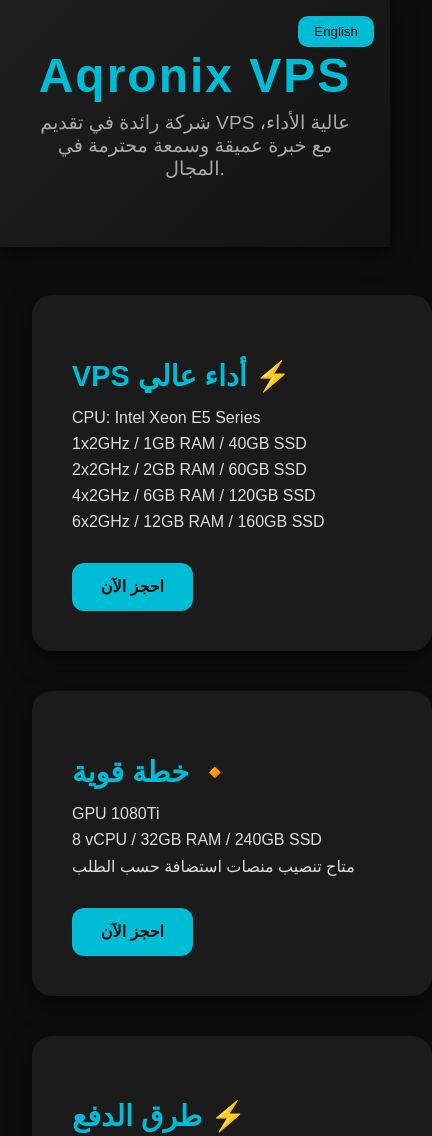
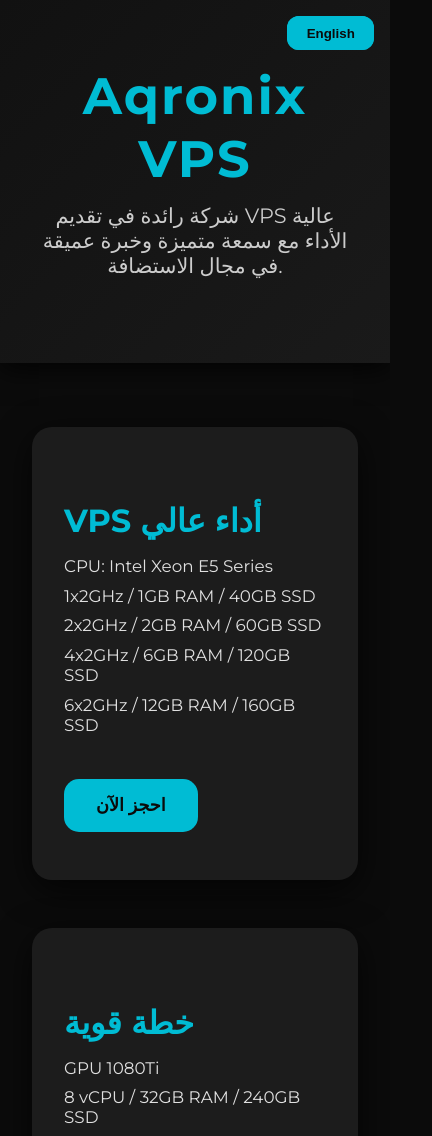
Before and after one commit to as6915/500M, a plain HTML site: page index.html in a window 390 px wide. Shown: the top 1136 px of the page, 432 px wide, since content can reach past the window. Drawn offline with Linux system fonts and the light colour scheme.

Commit message:
Refactor index.html for design enhancements
Updated styles and layout for improved design and responsiveness.

```diff
--- a/index.html
+++ b/index.html
@@ -3,76 +3,82 @@
 <meta charset="UTF-8">
 <meta name="viewport" content="width=device-width, initial-scale=1.0">
 <title>Aqronix VPS</title>
+<link href="https://fonts.googleapis.com/css2?family=Montserrat:wght@400;600;700&display=swap" rel="stylesheet">
 <style>
     body {
         margin: 0;
-        font-family: 'Poppins', sans-serif;
-        background-color: #0d0d0d;
-        color: #fff;
+        font-family: 'Montserrat', sans-serif;
+        background-color: #0b0b0b;
+        color: #ffffff;
     }
     header {
         text-align: center;
-        padding: 3rem 2rem;
-        background: linear-gradient(135deg, #1f1f1f, #121212);
-        box-shadow: 0 5px 20px rgba(0,0,0,0.7);
+        padding: 4rem 2rem;
+        background: linear-gradient(135deg, #111111, #1a1a1a);
+        box-shadow: 0 6px 25px rgba(0,0,0,0.8);
     }
     header h1 {
         margin: 0;
-        font-size: 3rem;
+        font-size: 3.2rem;
         color: #00bcd4;
         letter-spacing: 2px;
+        font-weight: 700;
     }
     header p {
-        font-size: 1.2rem;
-        color: #aaa;
-        margin-top: 0.5rem;
+        font-size: 1.3rem;
+        color: #cccccc;
+        margin-top: 0.8rem;
+        max-width: 800px;
+        margin-left: auto;
+        margin-right: auto;
     }
     .plans {
-        display: flex;
-        flex-wrap: wrap;
-        justify-content: center;
-        padding: 3rem 2rem;
-        gap: 2.5rem;
+        display: grid;
+        grid-template-columns: repeat(auto-fit, minmax(320px, 1fr));
+        gap: 3rem;
+        padding: 4rem 2rem;
+        max-width: 1200px;
+        margin: auto;
     }
     .plan {
-        background-color: #1b1b1b;
+        background-color: #1c1c1c;
         border-radius: 20px;
-        padding: 2.5rem;
-        width: 320px;
-        box-shadow: 0 8px 25px rgba(0,0,0,0.6);
+        padding: 3rem 2rem;
+        box-shadow: 0 10px 35px rgba(0,0,0,0.7);
         transition: transform 0.4s, box-shadow 0.4s;
     }
     .plan:hover {
         transform: translateY(-15px);
-        box-shadow: 0 15px 40px rgba(0,0,0,0.8);
+        box-shadow: 0 20px 50px rgba(0,0,0,0.85);
     }
     .plan h2 {
         color: #00bcd4;
+        font-size: 2rem;
         margin-bottom: 1rem;
-        font-size: 1.8rem;
+        font-weight: 700;
     }
     .plan p, .plan ul {
-        margin: 0.5rem 0;
-        font-size: 1rem;
-        color: #ddd;
+        margin: 0.8rem 0;
+        font-size: 1.05rem;
+        color: #e0e0e0;
     }
     .plan ul {
         list-style: none;
         padding: 0;
     }
     .plan ul li {
-        margin: 0.5rem 0;
+        margin: 0.6rem 0;
     }
     .plan button {
-        margin-top: 1.5rem;
-        padding: 0.9rem 1.8rem;
+        margin-top: 2rem;
+        padding: 1rem 2rem;
         background-color: #00bcd4;
-        color: #0d0d0d;
+        color: #0b0b0b;
         border: none;
-        border-radius: 12px;
+        border-radius: 15px;
         cursor: pointer;
-        font-weight: bold;
-        font-size: 1rem;
+        font-weight: 700;
+        font-size: 1.1rem;
         transition: background-color 0.3s, transform 0.3s;
     }
     .plan button:hover {
@@ -81,30 +87,115 @@
     }
     footer {
         text-align: center;
-        padding: 2rem;
-        background-color: #1f1f1f;
-        font-size: 0.95rem;
-        color: #777;
-        margin-top: 3rem;
+        padding: 3rem 2rem;
+        background-color: #1a1a1a;
+        font-size: 1rem;
+        color: #777777;
     }
     .lang-toggle {
         position: absolute;
         top: 1rem;
         right: 1rem;
         background: #00bcd4;
-        color: #0d0d0d;
+        color: #0b0b0b;
         border: none;
-        padding: 0.5rem 1rem;
-        border-radius: 10px;
+        padding: 0.6rem 1.2rem;
+        border-radius: 12px;
         cursor: pointer;
+        font-weight: 600;
     }
     @media(max-width: 768px) {
         .plans {
-            flex-direction: column;
-            align-items: center;
+            grid-template-columns: 1fr;
         }
     }
 </style>
+</head>
+<body>
+<header>
+    <h1>Aqronix VPS</h1>
+    <p>شركة رائدة في تقديم VPS عالية الأداء مع سمعة متميزة وخبرة عميقة في مجال الاستضافة.</p>
+    <button class="lang-toggle" onclick="toggleLang()">English</button>
+</header>
+<main>
+    <section class="plans">
+        <div class="plan">
+            <h2>VPS أداء عالي</h2>
+            <ul>
+                <li>CPU: Intel Xeon E5 Series</li>
+                <li>1x2GHz / 1GB RAM / 40GB SSD</li>
+                <li>2x2GHz / 2GB RAM / 60GB SSD</li>
+                <li>4x2GHz / 6GB RAM / 120GB SSD</li>
+                <li>6x2GHz / 12GB RAM / 160GB SSD</li>
+            </ul>
+            <button onclick="openWhatsApp('VPS أداء عالي')">احجز الآن</button>
+        </div>
+        <div class="plan">
+            <h2>خطة قوية</h2>
+            <ul>
+                <li>GPU 1080Ti</li>
+                <li>8 vCPU / 32GB RAM / 240GB SSD</li>
+            </ul>
+            <p>متاح تنصيب منصات استضافة حسب الطلب</p>
+            <button onclick="openWhatsApp('خطة قوية')">احجز الآن</button>
+        </div>
+        <div class="plan">
+            <h2>طرق الدفع</h2>
+            <ul>
+                <li>Bybit</li>
+                <li>Vodafone Cash</li>
+                <li>وسنضيف طرق جديدة قريباً</li>
+            </ul>
+            <button onclick="openWhatsApp('الدفع')">تواصل عبر واتساب</button>
+        </div>
+    </section>
+</main>
+<footer>
+    &copy; 2025 Aqronix VPS. جميع الحقوق محفوظة.
+</footer>
+<script>
+    const whatsappNumber = '+201028085788';function openWhatsApp(planName) {
+    const message = encodeURIComponent(`مرحبًا، مهتم بـ${planName} من فضلك أرسل لي التفاصيل المطلوبة.`);
+    window.open(`https://wa.me/${whatsappNumber}?text=${message}`, '_blank');
+}
+
+let isEnglish = false;
+function toggleLang() {
+    isEnglish = !isEnglish;
+    if(isEnglish) {
+        document.querySelector('header h1').innerText = 'Aqronix VPS';
+        document.querySelector('header p').innerText = 'A leading company in high-performance VPS with a distinguished reputation and deep expertise in hosting.';
+        const plans = document.querySelectorAll('.plan');
+        plans[0].querySelector('h2').innerText = 'High-Performance VPS';
+        plans[0].querySelector('ul').innerHTML = `
+            <li>CPU: Intel Xeon E5 Series</li>
+            <li>1x2GHz / 1GB RAM / 40GB SSD</li>
+            <li>2x2GHz / 2GB RAM / 60GB SSD</li>
+            <li>4x2GHz / 6GB RAM / 120GB SSD</li>
+            <li>6x2GHz / 12GB RAM / 160GB SSD</li>
+        `;
+        plans[1].querySelector('h2').innerText = 'Power Plan';
+        plans[1].querySelector('ul').innerHTML = `
+            <li>GPU 1080Ti</li>
+            <li>8 vCPU / 32GB RAM / 240GB SSD</li>
+        `;
+        plans[1].querySelector('p').innerText = 'Hosting platforms installation available on request';
+        plans[2].querySelector('h2').innerText = 'Payment Methods';
+        plans[2].querySelector('ul').innerHTML = `
+            <li>Bybit</li>
+            <li>Vodafone Cash</li>
+            <li>More methods coming soon</li>
+        `;
+        plans[2].querySelector('button').innerText = 'Contact via WhatsApp';
+        document.querySelector('.lang-toggle').innerText = 'العربية';
+    } else {
+        location.reload();
+    }
+}
+
+</script>
+</body>
+</html></style>
 </head>
 <body>
 <header>
```
